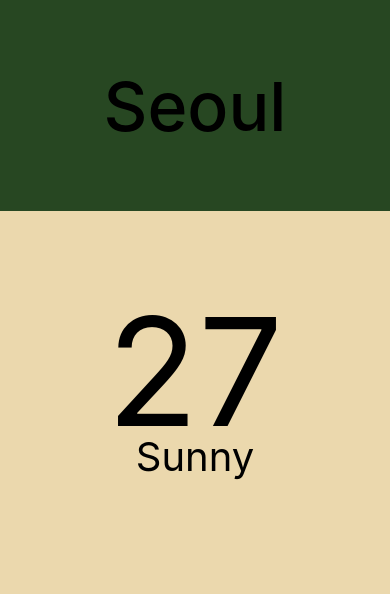
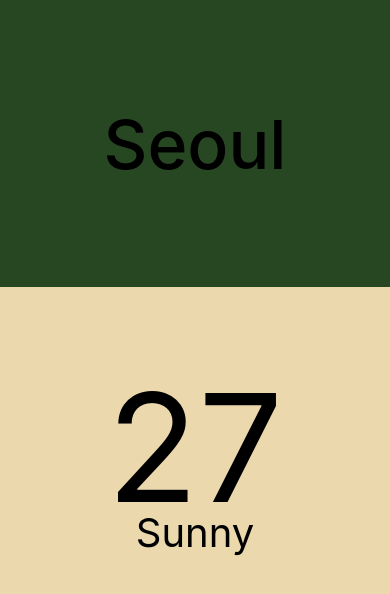
Before and after one commit to jhy979/Weather_RN, a React Native app: screen / in a window 390 px wide. Shown: the top 594 px of the page. Built offline with nearby package versions, Linux system fonts and the light colour scheme.

Commit message:
Day 별 가로 스크롤 생성

```diff
--- a/App.js
+++ b/App.js
@@ -1,6 +1,8 @@
 import { StatusBar } from 'expo-status-bar';
 import React from 'react';
-import { StyleSheet, Text, View } from 'react-native';
+import { ScrollView, StyleSheet, Text, View,Dimensions } from 'react-native';
+
+const {width:SCREEN_WIDTH ,height} = Dimensions.get("window");
 
 export default function App() {
   return (
@@ -11,12 +13,31 @@ export default function App() {
         <Text style={styles.cityName}>Seoul</Text>
       </View>
 
-      <View style={styles.weather}>
+      <ScrollView
+        showsHorizontalScrollIndicator={false}
+        pagingEnabled={true}
+        horizontal={true}
+        contentContainerStyle={styles.weather}
+      >
+
         <View style={styles.day}>
           <Text style={styles.temp}>27</Text>
           <Text style={styles.description}>Sunny</Text>
         </View>
-      </View>
+        <View style={styles.day}>
+          <Text style={styles.temp}>27</Text>
+          <Text style={styles.description}>Sunny</Text>
+        </View>
+        <View style={styles.day}>
+          <Text style={styles.temp}>27</Text>
+          <Text style={styles.description}>Sunny</Text>
+        </View>
+        <View style={styles.day}>
+          <Text style={styles.temp}>27</Text>
+          <Text style={styles.description}>Sunny</Text>
+        </View>
+
+      </ScrollView>
 
     </View>
   );
@@ -39,10 +60,10 @@ const styles = StyleSheet.create({
     fontWeight: "500",
   },
   weather:{
-    flex:3,
+
   },
   day: {
-    flex:1,
+    width:SCREEN_WIDTH,
     alignItems:'center',
   },
   temp:{
```
